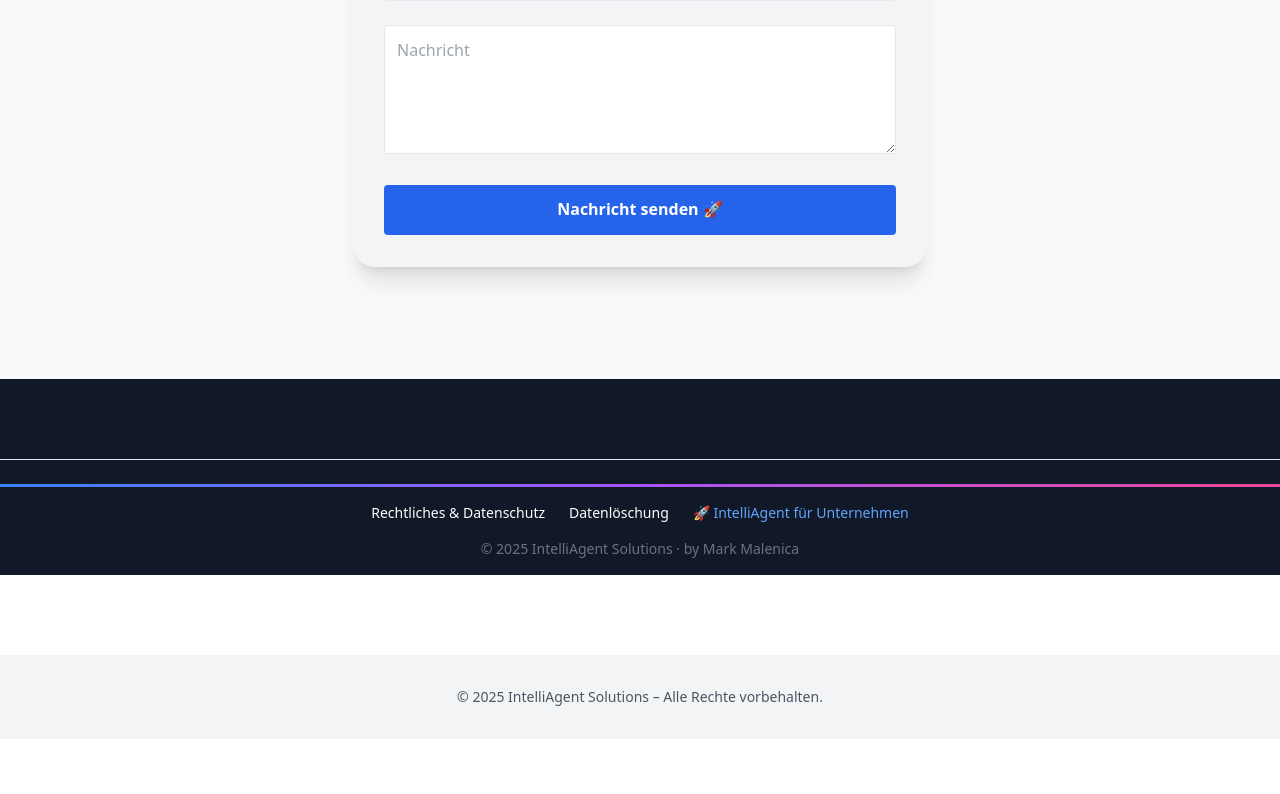
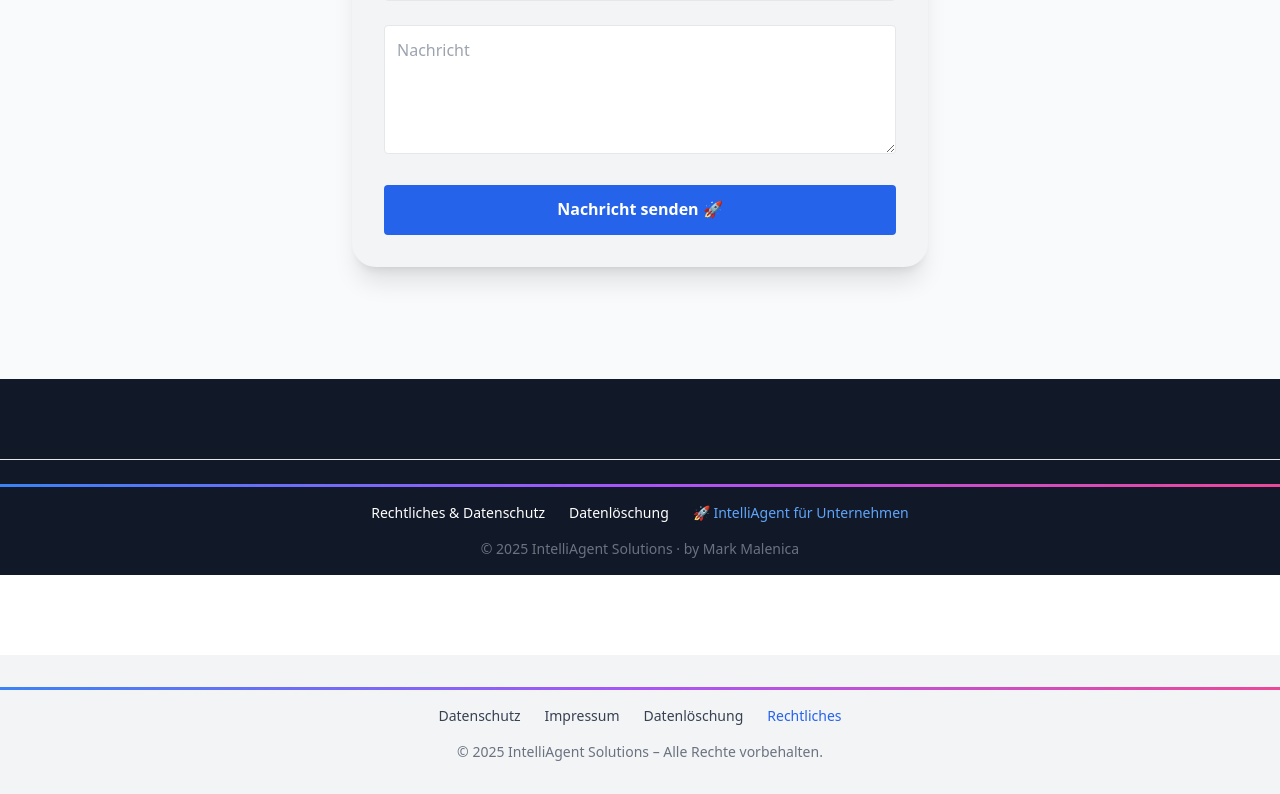
Before and after one commit to brateyugo82-prog/intelliagent-landing, a Next.js app: page / in a window 1280 px wide. Shown: the part 2929-3723 px from the top of the page. Before the commit the page ends 3668 px from the top, so only its background shows below. Built offline with nearby package versions, Linux system fonts and the light colour scheme.

Commit message:
🚀 SEO & Google Verification Setup: Metadata, OpenGraph, robots.txt, sitemap.xml

```diff
--- a/app/layout.js
+++ b/app/layout.js
@@ -3,11 +3,31 @@ import Image from "next/image";
 import Link from "next/link";
 
 export const metadata = {
-  title: "IntelliAgent Solutions – Automatisierte Marketing-Agenten",
+  title: "IntelliAgent Solutions – AI-gestützte Marketing-Automation",
   description:
-    "IntelliAgent automatisiert Content, Design, Kommunikation, Publishing und Analyse für Unternehmen.",
+    "Automatisiere Content, Design, Kommunikation und Analyse mit IntelliAgent. Deine KI-Marketing-Pipeline für Social Media, SEO & Markenaufbau.",
   verification: {
     google: "S0i5FJrK1sb6UCi7AWkMsKKAj_ap_vbyOkWAKjPmQqE",
+  },
+  openGraph: {
+    title: "IntelliAgent Solutions – KI-Marketing für dein Business",
+    description:
+      "Deine smarte Multi-Agenten-Lösung für Content, Design, Publishing & Social Media.",
+    url: "https://www.intelliagentsolutions.de",
+    siteName: "IntelliAgent Solutions",
+    images: [
+      {
+        url: "https://www.intelliagentsolutions.de/og-image.png",
+        width: 1200,
+        height: 630,
+        alt: "IntelliAgent Solutions – AI Marketing Automation",
+      },
+    ],
+    locale: "de_DE",
+    type: "website",
+  },
+  alternates: {
+    canonical: "https://www.intelliagentsolutions.de",
   },
 };
 
@@ -15,10 +35,35 @@ export default function RootLayout({ children }) {
   return (
     <html lang="de" className="scroll-smooth">
       <head>
-        {/* 🔥 Doppelte Absicherung: Google Tag direkt im Head */}
+        {/* ✅ Google-Verifikation */}
         <meta
           name="google-site-verification"
           content="S0i5FJrK1sb6UCi7AWkMsKKAj_ap_vbyOkWAKjPmQqE"
+        />
+
+        {/* ✅ Strukturierte Daten (Organisation + Website) */}
+        <script
+          type="application/ld+json"
+          dangerouslySetInnerHTML={{
+            __html: JSON.stringify({
+              "@context": "https://schema.org",
+              "@type": "Organization",
+              name: "IntelliAgent Solutions",
+              url: "https://www.intelliagentsolutions.de",
+              logo: "https://www.intelliagentsolutions.de/logo.png",
+              sameAs: [
+                "https://www.instagram.com/intelliagentsolutions",
+                "https://www.linkedin.com/company/intelliagentsolutions",
+                "https://www.facebook.com/intelliagentsolutions"
+              ],
+              contactPoint: {
+                "@type": "ContactPoint",
+                email: "info@intelliagentsolutions.de",
+                contactType: "customer support",
+                availableLanguage: "German",
+              },
+            }),
+          }}
         />
       </head>
 
@@ -26,6 +71,7 @@ export default function RootLayout({ children }) {
         {/* Navigation */}
         <header className="fixed top-0 left-0 w-full bg-white shadow z-50">
           <nav className="max-w-6xl mx-auto flex justify-between items-center p-4">
+            {/* Logo + Brand */}
             <Link href="/" className="flex items-center gap-2">
               <Image
                 src="/logo.png"
@@ -38,6 +84,7 @@ export default function RootLayout({ children }) {
               </span>
             </Link>
 
+            {/* Navigation Links */}
             <div className="flex gap-6 text-gray-700 font-medium">
               <Link href="/#features" className="hover:text-blue-600">
                 Features
@@ -60,7 +107,24 @@ export default function RootLayout({ children }) {
 
         {/* Footer */}
         <footer className="mt-20 py-8 bg-gray-100 text-center text-sm text-gray-600">
-          © {new Date().getFullYear()} IntelliAgent Solutions – Alle Rechte vorbehalten.
+          <div className="h-[3px] w-full bg-gradient-to-r from-blue-500 via-purple-500 to-pink-500 mb-4"></div>
+          <div className="flex justify-center flex-wrap gap-6 mb-4">
+            <Link href="/datenschutz" className="hover:underline text-gray-700">
+              Datenschutz
+            </Link>
+            <Link href="/impressum" className="hover:underline text-gray-700">
+              Impressum
+            </Link>
+            <Link href="/datendeletion" className="hover:underline text-gray-700">
+              Datenlöschung
+            </Link>
+            <Link href="/legal" className="hover:underline text-blue-600">
+              Rechtliches
+            </Link>
+          </div>
+          <p className="text-gray-500">
+            © {new Date().getFullYear()} IntelliAgent Solutions – Alle Rechte vorbehalten.
+          </p>
         </footer>
       </body>
     </html>
```
Also changed, not shown: public/robots.txt.
